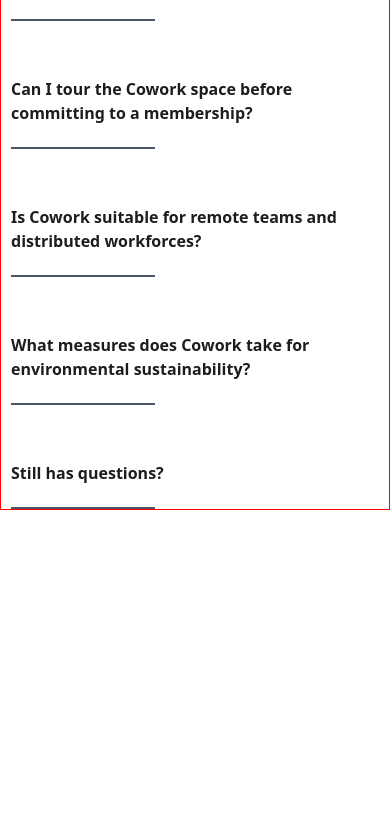
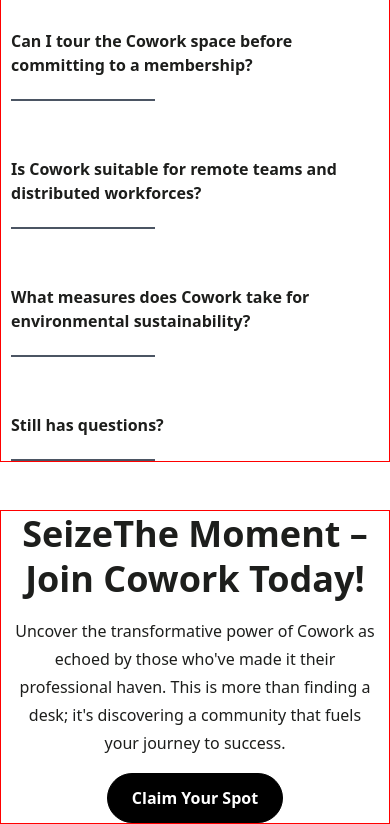
Before and after one commit to hasiburrahmanbiplab/workspace-website, a plain HTML site: page index.html in a window 390 px wide. Shown: the part 5731-6555 px from the top of the page. Before the commit the page ends 6337 px from the top, so only its background shows below. Drawn offline with nearby package versions, Linux system fonts and the light colour scheme.

Commit message:
join section responsived

```diff
--- a/index.html
+++ b/index.html
@@ -258,7 +258,7 @@
      </section>
     <!-- client section -->
     <!-- roadmap secton  -->
-     <section id="roadmap" class="my-24">
+     <section id="roadmap" class=" my-12 lg:my-24">
       <div class="container">
         <div class="roadmap-container grid grid-cols-1 gap-y-8 lg:grid-cols-[1fr_1.5fr] lg:gap-x-20">
             <div class="roadmap-text text-center max-w-lg mx-auto lg:text-left lg:max-w-full">
@@ -322,6 +322,17 @@
       </div>
      </section>
     <!-- roadmap secton  -->
+     <!-- join section -->
+    <section>
+      <div class="container">
+        <div class="join-text text-center max-w-3xl mx-auto">
+          <h1 class="section-h1 text-4xl text-center flex justify-center items-center flex-wrap gap-2 lg:text-6xl xl:text-7xl ">Seize<img src="assets/heading-image-2.png" class="rounded-full hidden sm:block" alt="">The Moment – Join Cowork Today!</h1>
+          <p class="section-p">Uncover the transformative power of Cowork as echoed by those who've made it their professional haven. This is more than finding a desk; it's discovering a community that fuels your journey to success.</p>
+            <button class="btn btn-one">Claim Your Spot</button>
+        </div>
+      </div>
+    </section>
+    <!-- join section -->
 
 
     <!-- font awesome -->
```
